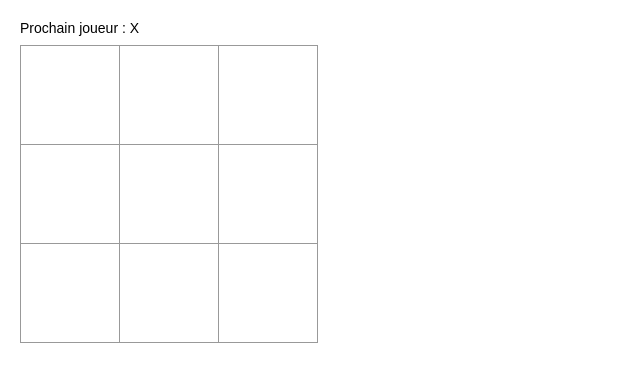
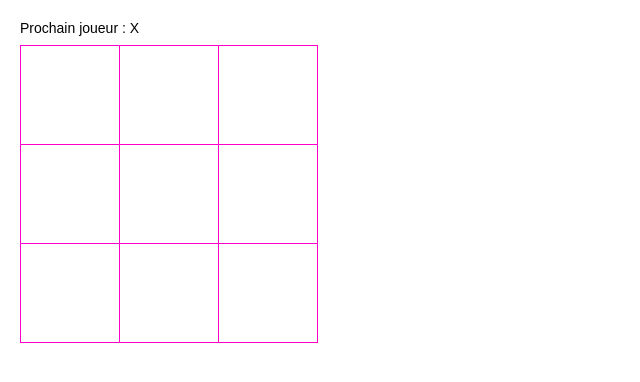
Before and after one commit to Fidia-e/morpion, a React (Create React App) app: page / in a window 1280 px wide. Shown: the top 382 px of the page, without its empty margins (0-640 px from the left). Built offline with nearby package versions, Linux system fonts and the light colour scheme.

Commit message:
maj style

```diff
--- a/src/index.css
+++ b/src/index.css
@@ -27,7 +27,7 @@ ul {
     width: 50px;
     height: 50px;
     background: #fff;
-    border: 1px solid #999;
+    border: 1px solid #f0c;
     float: left;
     font-size: 24px;
     font-weight: bold;
```
